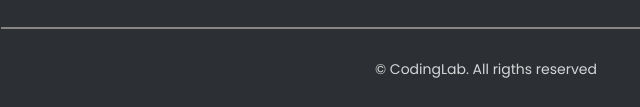
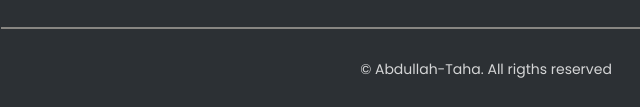
Before and after one commit to Abdullah-t-hosni/Coffe-Website, a plain HTML site: page index.html in a window 1280 px wide. Shown: the part 4130-4237 px from the top of the page, 154-794 px from the left. Drawn offline with nearby package versions, Linux system fonts and the light colour scheme.

Commit message:
Update index.html

```diff
--- a/index.html
+++ b/index.html
@@ -445,7 +445,7 @@
             </ul>
           </div>
         </div>
-        <div class="footer-copyRight">&#169; CodingLab. All rigths reserved</div>
+        <div class="footer-copyRight">&#169; Abdullah-Taha. All rigths reserved</div>
       </footer>
 
       <!-- Scroll Up -->
```
